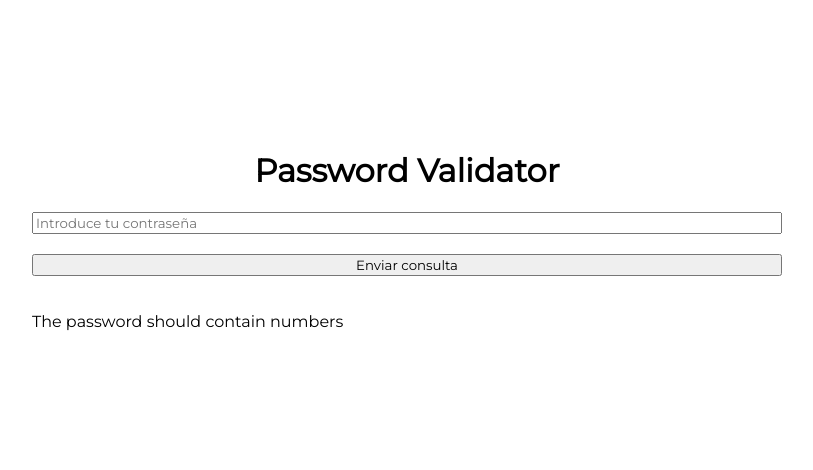
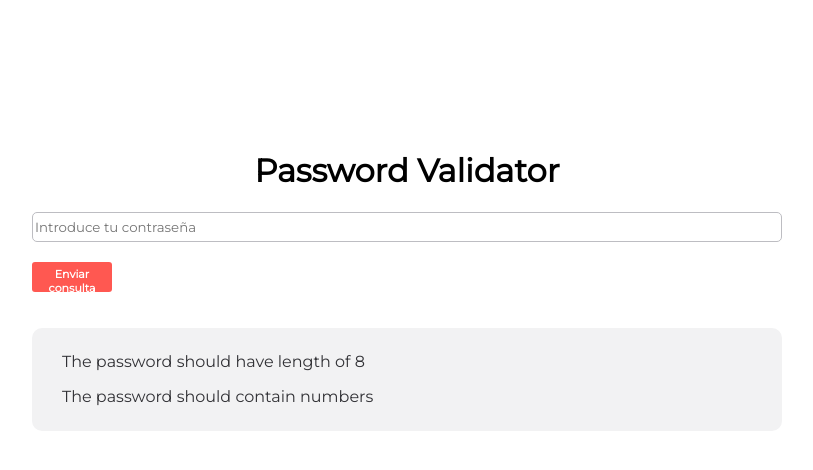
Before and after one commit to codurance/tdd-contenidos-2023, a Vue app in the folder vue/password-validator/: page / in a window 1280 px wide. Both pictures are taken after a click on the button "Enviar consulta". Shown: the top 470 px of the page, without its empty margins (233-1046 px from the left). Built offline with nearby package versions, Linux system fonts and the light colour scheme.

Commit message:
REFACTOR: improve test case and refactor components

```diff
--- a/vue/password-validator/src/components/PasswordValidatorForm.vue
+++ b/vue/password-validator/src/components/PasswordValidatorForm.vue
@@ -5,10 +5,14 @@
   <h1>Password Validator</h1>
   <div>
     <section class="password-form">
-      <input type="text" placeholder="Introduce tu contraseña" v-model="password">
-      <button @click="validatePassword">Enviar consulta</button>
-      <p v-if="lengthError">The password should have length of 8</p>
-      <p v-if="numbersError">The password should contain numbers</p>
+      <input class="password-form__input" type="text" placeholder="Introduce tu contraseña" v-model="password">
+      <button class="password-form__button" @click="validatePassword">Enviar consulta</button>
+      <article>
+        <ul class="validation-messages-list">
+        <li v-if="lengthError">The password should have length of 8</li>
+        <li v-if="numbersError">The password should contain numbers</li>
+      </ul>
+      </article>
     </section>
   </div>
 </template>
@@ -24,22 +28,19 @@
   }),
   methods: {
     validatePassword () {
-      if (this.password === 'short') {
+      if (this.doesNotContainANumber()) {
         this.numbersError = true
-        this.lengthError = true
-      } if (this.password === 'pass') {
-        this.numbersError = true
-        if (this.password.length < 8) {
-          this.lengthError = true
-        }
-      } else if (this.doesNotContainANumber()) {
-        this.numbersError = true
-      } else {
+      }
+
+      if (this.isTooShort()) {
         this.lengthError = true
       }
     },
     doesNotContainANumber () {
       return !this.password.match(/\d+/)
+    },
+    isTooShort () {
+      return this.password.length < 8
     }
   }
 })
```
Also changed, not shown: 1 other file (tests, documents, lock files or other folders).
